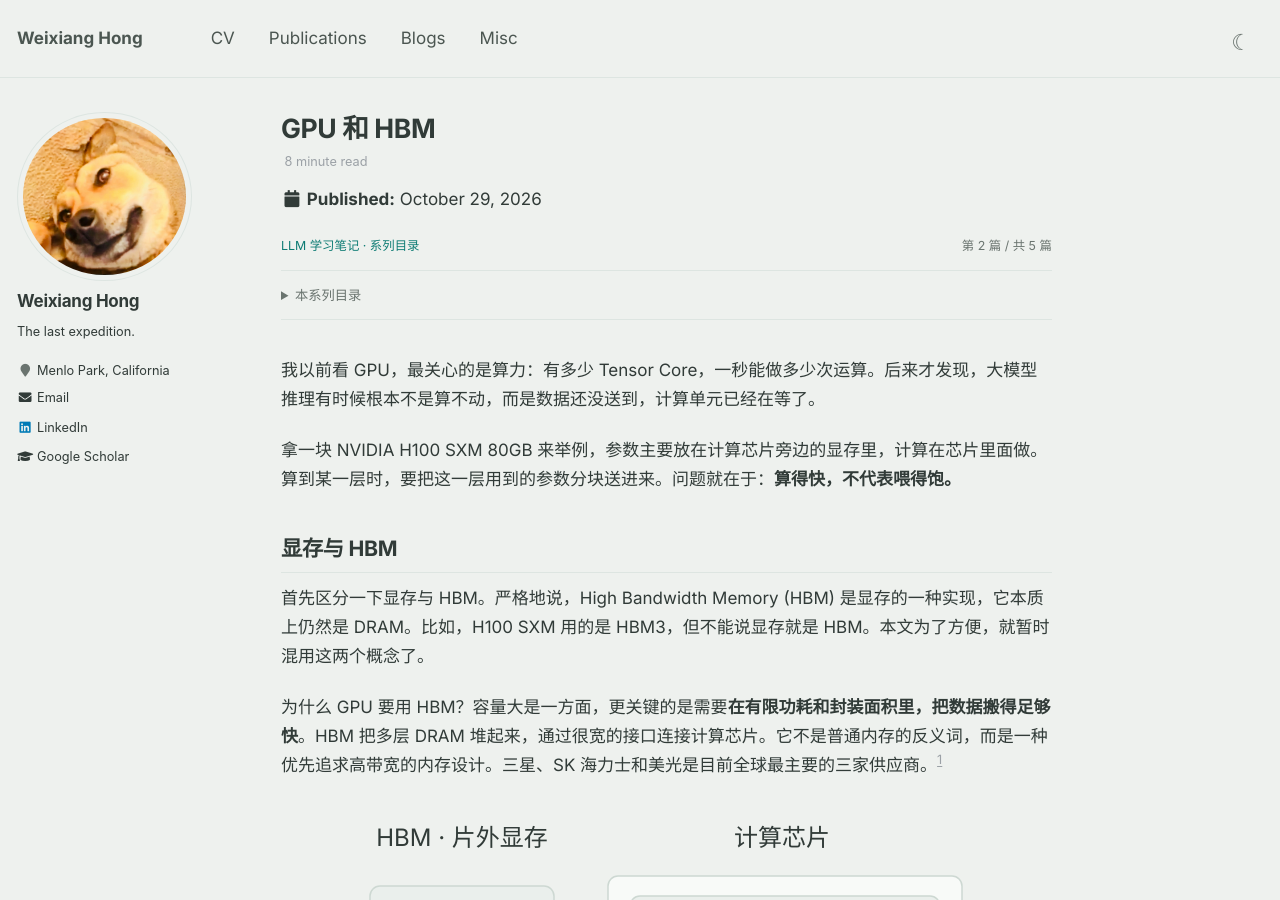
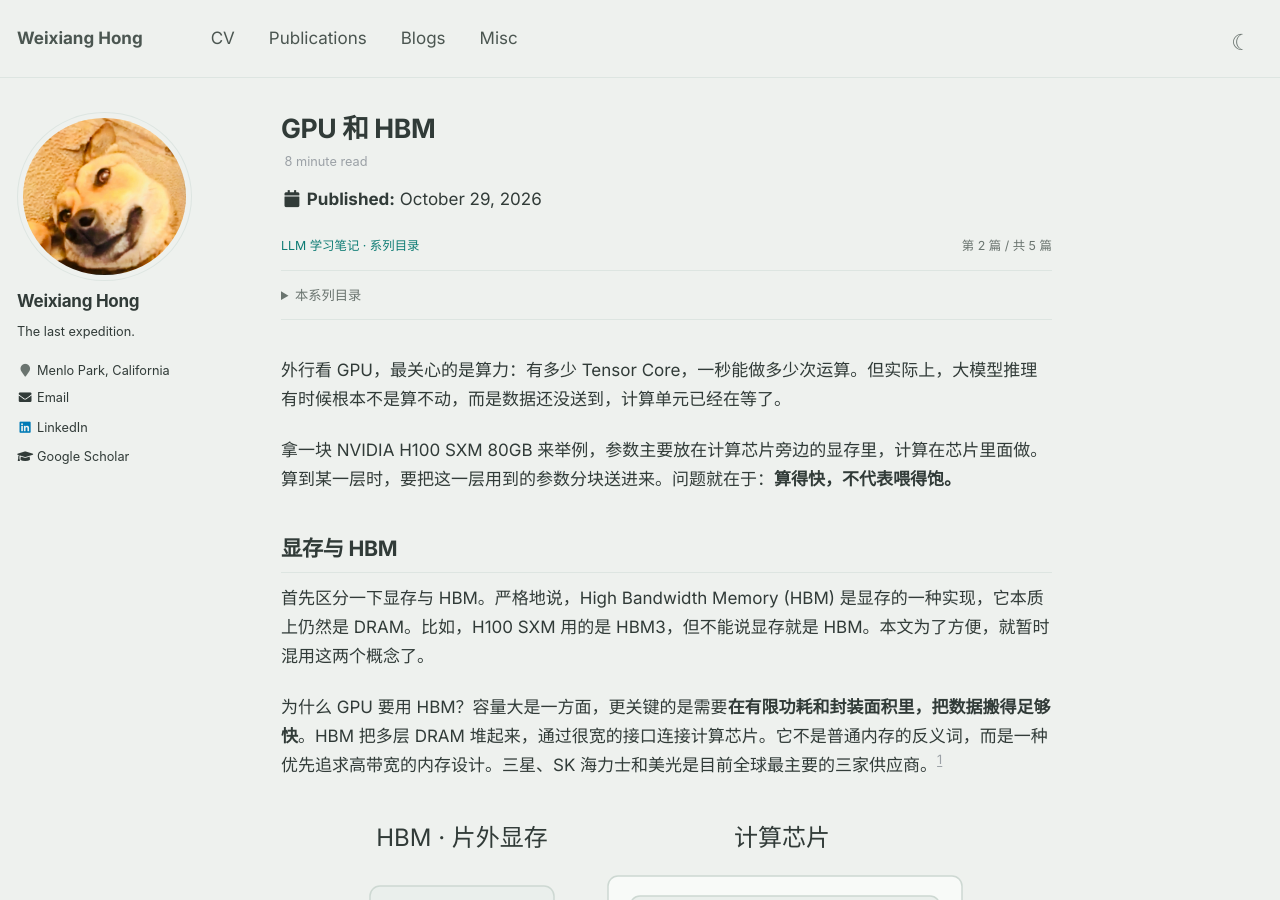
Before and after one commit to weixianghong/weixianghong.github.io, a Jekyll site: the page built from _posts/2026-10-29-inference-memory-wall.md, in a window 1280 px wide and 900 px high. Built offline with Jekyll 4.4.1, drawn with Linux system fonts in a browser that asks for light colours; formulas are drawn with MathJax 3.

Commit message:
Update 2026-10-29-inference-memory-wall.md

```diff
--- a/_posts/2026-10-29-inference-memory-wall.md
+++ b/_posts/2026-10-29-inference-memory-wall.md
@@ -11,7 +11,7 @@ excerpt: "拿 H100 和一个 8B 模型算一笔账：计算只要 0.016 毫秒
 tags: [llm, inference, gpu]
 ---
 
-我以前看 GPU，最关心的是算力：有多少 Tensor Core，一秒能做多少次运算。后来才发现，大模型推理有时候根本不是算不动，而是数据还没送到，计算单元已经在等了。
+外行看 GPU，最关心的是算力：有多少 Tensor Core，一秒能做多少次运算。但实际上，大模型推理有时候根本不是算不动，而是数据还没送到，计算单元已经在等了。
 
 拿一块 NVIDIA H100 SXM 80GB 来举例，参数主要放在计算芯片旁边的显存里，计算在芯片里面做。算到某一层时，要把这一层用到的参数分块送进来。问题就在于：**算得快，不代表喂得饱。**
 
```
